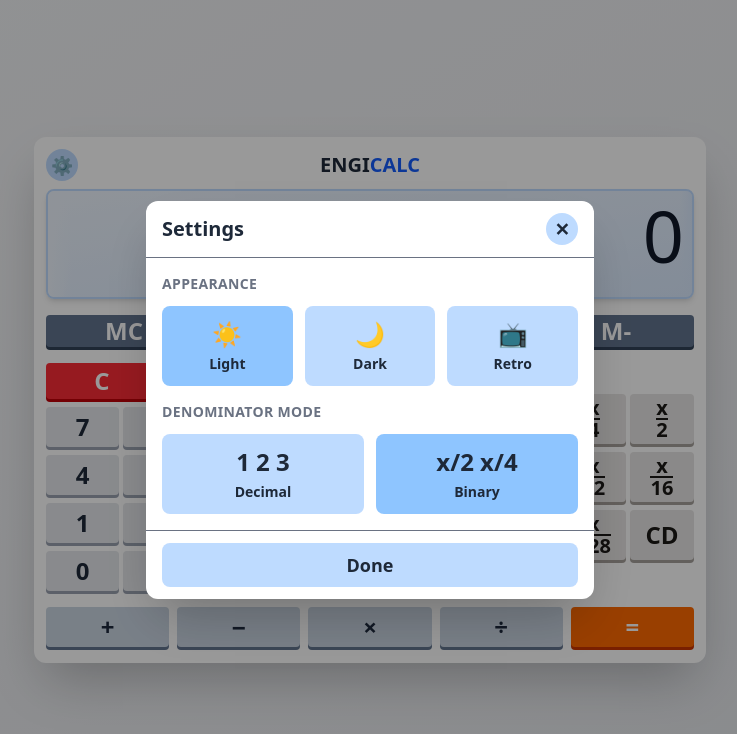
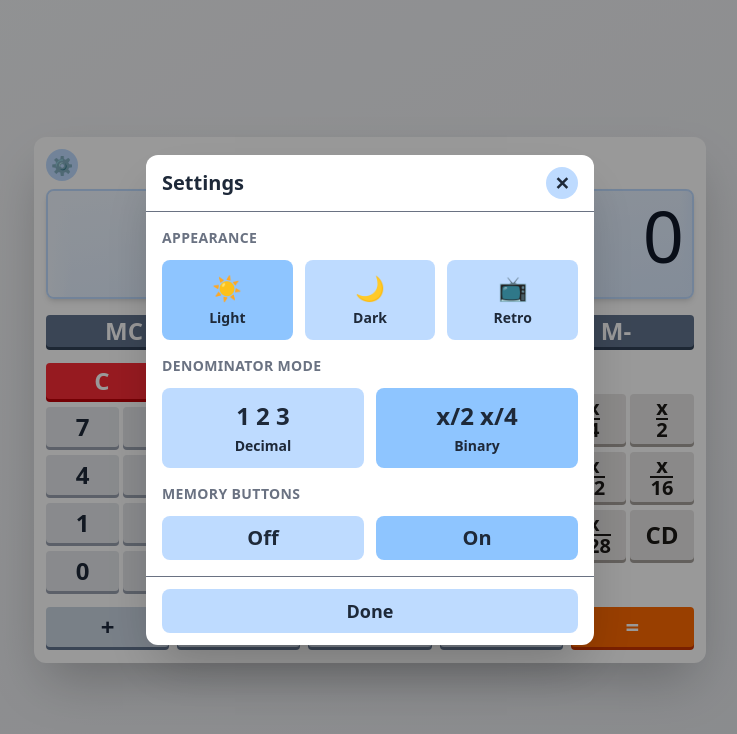
Before and after one commit to kototok903/fraction-calculator, a React (Vite) app: page / in a window 1280 px wide. Both pictures are taken after a click on the button "⚙️". Shown: the top 734 px of the page, without its empty margins (270-1007 px from the left). Built offline with nearby package versions, Linux system fonts and the light colour scheme.

Commit message:
feat(settings): add memory mode

```diff
--- a/src/components/Calculator.tsx
+++ b/src/components/Calculator.tsx
@@ -245,6 +245,7 @@ export function Calculator() {
         memory={memory}
       />
 
+      {settings.memoryMode === "on" && (
         <div className="mt-4">
           <MemButtons
             onClearMemory={handleClearMemory}
@@ -253,6 +254,7 @@ export function Calculator() {
             onSubtractFromMemory={handleSubtractFromMemory}
           />
         </div>
+      )}
 
       <div className="w-full flex items-center gap-3 mt-4">
         <Keypad
--- a/src/components/Settings.tsx
+++ b/src/components/Settings.tsx
@@ -1,5 +1,9 @@
 import { useSettings } from "@/contexts/settings/useSettings";
-import type { DenominatorMode, ThemeName } from "@/utils/settingsUtils";
+import type {
+  DenominatorMode,
+  MemoryMode,
+  ThemeName,
+} from "@/utils/settingsUtils";
 import { FlatButton } from "@/components/FlatButton";
 
 interface SettingsProps {
@@ -19,6 +23,14 @@ const DENOMINATOR_MODE_OPTIONS: {
 }[] = [
   { value: "decimal", icon: "1 2 3", label: "Decimal" },
   { value: "binary", icon: "x/2 x/4", label: "Binary" },
+];
+
+const MEMORY_MODE_OPTIONS: {
+  value: MemoryMode;
+  label: string;
+}[] = [
+  { value: "off", label: "Off" },
+  { value: "on", label: "On" },
 ];
 
 export function Settings({ onClose }: SettingsProps) {
@@ -97,6 +109,26 @@ export function Settings({ onClose }: SettingsProps) {
               ))}
             </div>
           </section>
+
+          {/* Denominator Mode Section */}
+          <section>
+            <h3 className="text-sm font-semibold text-title-muted uppercase tracking-wide mb-3">
+              Memory Buttons
+            </h3>
+            <div className="grid grid-cols-2 gap-3">
+              {MEMORY_MODE_OPTIONS.map(({ value, label }) => (
+                <FlatButton
+                  key={value}
+                  onClick={() => updateSettings({ memoryMode: value })}
+                  className={`
+                    flex flex-col items-center gap-1 p-2`}
+                  variant={settings.memoryMode === value ? "selected" : "base"}
+                >
+                  <span className="text-xl">{label}</span>
+                </FlatButton>
+              ))}
+            </div>
+          </section>
         </div>
 
         {/* Footer */}
--- a/src/contexts/settings/SettingsContext.ts
+++ b/src/contexts/settings/SettingsContext.ts
@@ -1,21 +1,11 @@
 import { createContext } from "react";
-import type { ThemeName, DenominatorMode } from "@/utils/settingsUtils";
-
-export interface Settings {
-  theme: ThemeName;
-  denominatorMode: DenominatorMode;
-}
+import type { Settings } from "@/utils/settingsUtils";
 
 export interface SettingsContextType {
   settings: Settings;
   updateSettings: (partial: Partial<Settings>) => void;
 }
 
-export const DEFAULT_SETTINGS: Settings = {
-  theme: "light",
-  denominatorMode: "binary",
-};
-
 export const SettingsContext = createContext<SettingsContextType | undefined>(
   undefined
 );
--- a/src/contexts/settings/SettingsProvider.tsx
+++ b/src/contexts/settings/SettingsProvider.tsx
@@ -1,10 +1,10 @@
 import { useState, useEffect, type ReactNode } from "react";
+import { SettingsContext } from "@/contexts/settings/SettingsContext";
 import {
-  SettingsContext,
   DEFAULT_SETTINGS,
+  validateSettings,
   type Settings,
-} from "@/contexts/settings/SettingsContext";
-import { isValidDenominatorMode, isValidTheme } from "@/utils/settingsUtils";
+} from "@/utils/settingsUtils";
 
 const STORAGE_KEY = "fraction-calc-settings";
 
@@ -18,15 +18,7 @@ function loadSettings(): Settings {
     }
 
     const parsed = JSON.parse(saved) as Partial<Settings>;
-    const validSettings = {
-      theme: isValidTheme(parsed.theme ?? "")
-        ? parsed.theme!
-        : DEFAULT_SETTINGS.theme,
-      denominatorMode: isValidDenominatorMode(parsed.denominatorMode ?? "")
-        ? parsed.denominatorMode!
-        : DEFAULT_SETTINGS.denominatorMode,
-    };
-    return validSettings;
+    return validateSettings(parsed);
   } catch {
     return DEFAULT_SETTINGS;
   }
--- a/src/utils/settingsUtils.ts
+++ b/src/utils/settingsUtils.ts
@@ -13,3 +13,36 @@ export function isValidDenominatorMode(
 ): value is DenominatorMode {
   return DENOMINATOR_MODES.includes(value as DenominatorMode);
 }
+
+export const MEMORY_MODES = ["off", "on"] as const;
+export type MemoryMode = (typeof MEMORY_MODES)[number];
+
+export function isValidMemoryMode(value: string): value is MemoryMode {
+  return MEMORY_MODES.includes(value as MemoryMode);
+}
+
+export interface Settings {
+  theme: ThemeName;
+  denominatorMode: DenominatorMode;
+  memoryMode: MemoryMode;
+}
+
+export const DEFAULT_SETTINGS: Settings = {
+  theme: "light",
+  denominatorMode: "binary",
+  memoryMode: "on",
+};
+
+export function validateSettings(settings: Partial<Settings>): Settings {
+  return {
+    theme: isValidTheme(settings.theme ?? "")
+      ? settings.theme!
+      : DEFAULT_SETTINGS.theme,
+    denominatorMode: isValidDenominatorMode(settings.denominatorMode ?? "")
+      ? settings.denominatorMode!
+      : DEFAULT_SETTINGS.denominatorMode,
+    memoryMode: isValidMemoryMode(settings.memoryMode ?? "")
+      ? settings.memoryMode!
+      : DEFAULT_SETTINGS.memoryMode,
+  };
+}
```
Lines whose indentation alone changed are shown as unchanged.
